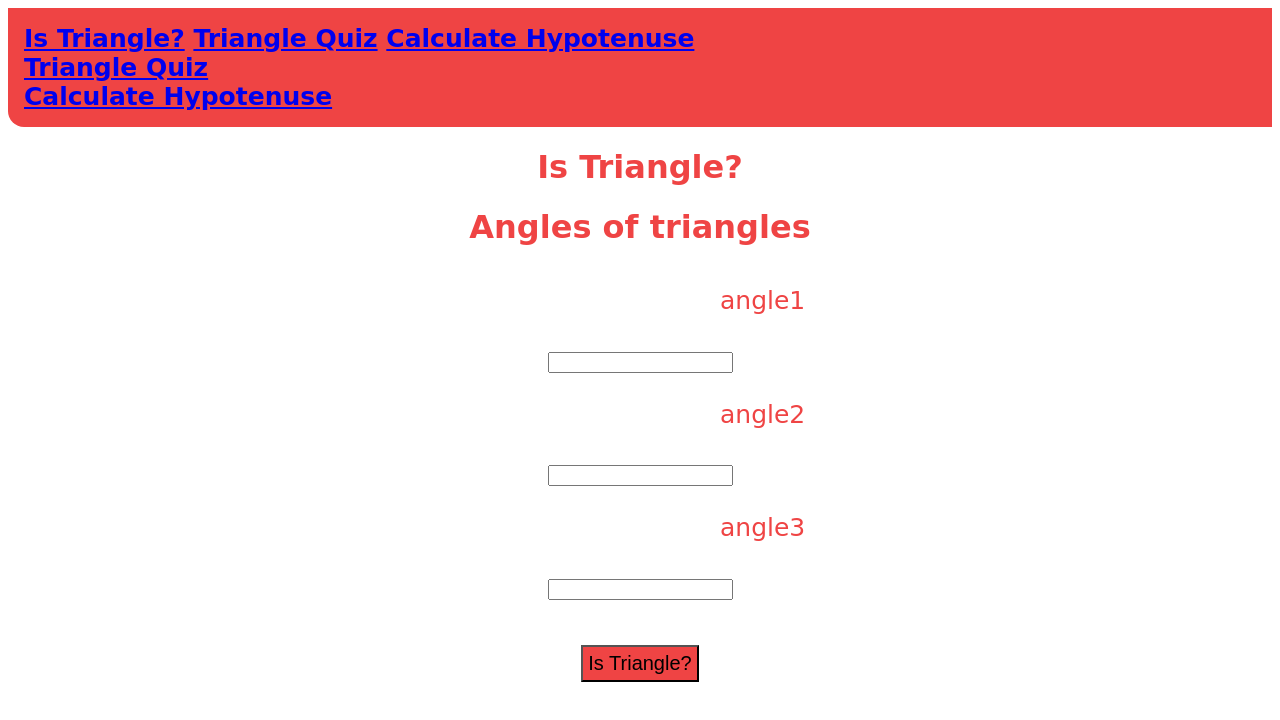
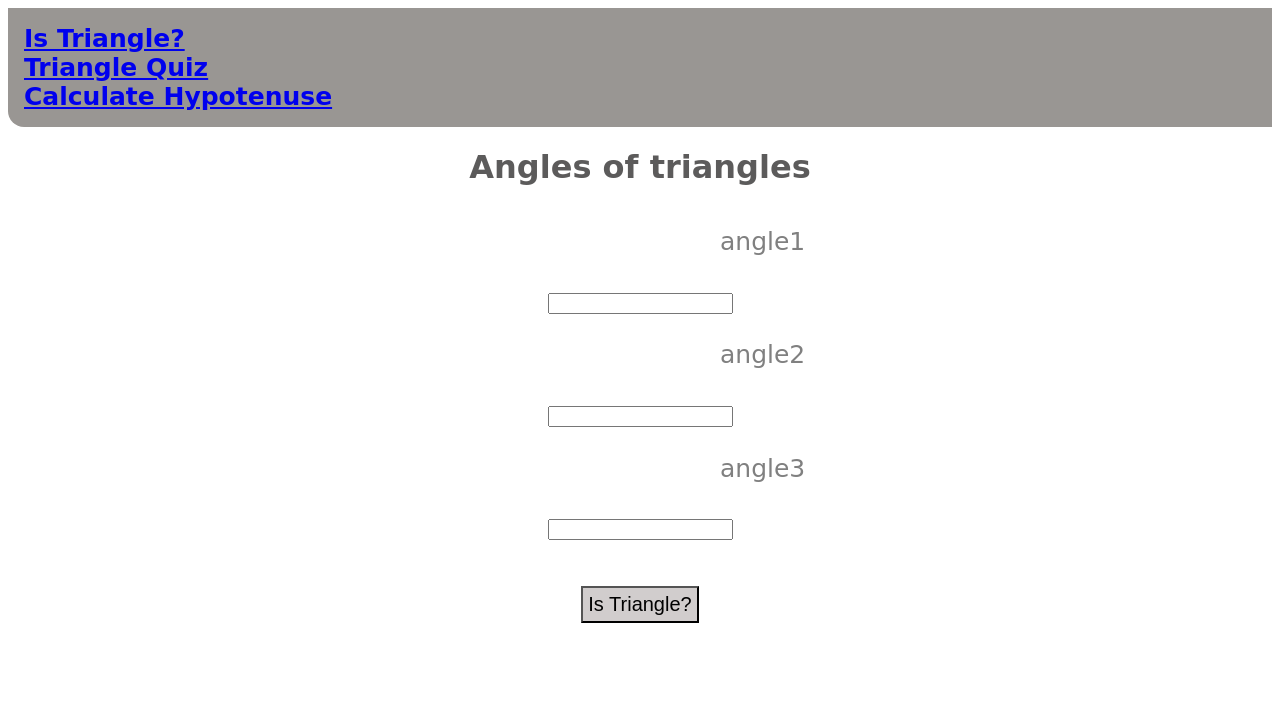
Before and after one commit to jasmine1001/triangles01, a plain HTML site: page index.html in a window 1280 px wide. Drawn offline with Linux system fonts and the light colour scheme.

Commit message:
changes in css

```diff
--- a/hypotenuse.css
+++ b/hypotenuse.css
@@ -2,7 +2,7 @@ body {
     font-family: cursive;
 }
 nav{
-    background-color: #EF4444;
+    background-color: #838080;
     padding: 1rem;
     font-weight: bold;
     font-size: 25px;
@@ -10,12 +10,12 @@ nav{
 }
 h1 {
     text-align: center;
-    color: #EF4444;
+    color: #7a7474;
 }
 p {
     text-align: center;
     font-size:15pt;
-    color: #EF4444;
+    color: #858080;
 }
 
 button {
@@ -25,5 +25,5 @@ button {
     display: flex;
     display: grid;
     font-size: 20px;
-    background-color:#EF4444 ;
+    background-color:#b6b5b5 ;
 }
--- a/index.html
+++ b/index.html
@@ -5,22 +5,23 @@
     <meta http-equiv="X-UA-Compatible" content="IE=edge">
     <meta name="viewport" content="width=device-width, initial-scale=1.0">
     <title>Is Triangle?</title>
-    <link href= "/istriangle.css" rel="stylesheet"/>
+    <link href= "istriangle.css" rel="stylesheet"/>
+
+  </head>
+
+
 
 </head>
 <body>
 
     <nav>
 
-        <a href="istriangle.html"> Is Triangle?</a>
-        <a href="quiz.html"> Triangle Quiz</a>
-        <a href="Hypotenuse.html"> Calculate Hypotenuse</a>
+        <a href="index.html"> Is Triangle?</a>
        <br> <a href="quiz.html"> Triangle Quiz</a>
        <br> <a href="Hypotenuse.html"> Calculate Hypotenuse</a>
 
 
     </nav>
-    <h1>Is Triangle?</h1>
     <h1>Angles of triangles</h1>
     <br>
     <label for="angle1">angle1</label>
@@ -34,12 +35,12 @@
     <label for="angle3">angle3</label>
     <p>
     <input type= "number" class= "angle-input"/>
-
     </p>
     <br>
     <button id ="is-triangle-btn">Is Triangle?</button>
     <div id = "output"></div >
 
-    <script src = "/istriangle.js"></script>
+
+    <script src = "istriangle.js"></script>
 </body>
 </html>
--- a/istriangle.css
+++ b/istriangle.css
@@ -2,7 +2,7 @@ body {
     font-family: cursive;
 }
 nav{
-    background-color: #EF4444;
+    background-color: rgb(153, 150, 147);
     padding: 1rem;
     font-weight: bold;
     font-size: 25px;
@@ -10,13 +10,13 @@ nav{
 }
 h1 {
     text-align: center;
-    color: #EF4444;
+    color: rgb(92, 91, 91);
 }
 label{
     text-align: center;
     padding-left: 44.5rem;
     font-size: 25px;
-    color: #EF4444;
+    color: gray;
 }
 p{
     text-align: center;
@@ -30,5 +30,5 @@ button {
     display: flex;
     display: grid;
     font-size: 20px;
-    background-color: #EF4444 ;
+    background-color: rgb(209, 205, 205) ;
 }
--- a/quiz.css
+++ b/quiz.css
@@ -3,7 +3,7 @@ body {
     font-family: cursive;
 }
 nav{
-    background-color: #EF4444;
+    background-color: #888282;
     padding: 1rem;
     font-weight: bold;
     font-size: 25px;
@@ -11,7 +11,7 @@ nav{
 }
 h1{
     text-align: center;
-    color: #EF4444;
+    color: #616060;
 }
 p {
     text-align: center;
@@ -24,5 +24,5 @@ button {
     display: flex;
     display: grid;
     font-size: 20px;
-    background-color: #EF4444 ;
+    background-color: #cfcfcf ;
 }
```
Also changed, not shown: hypotenuse.html (+3 -4 lines), quiz.html (+1 -3 lines).
